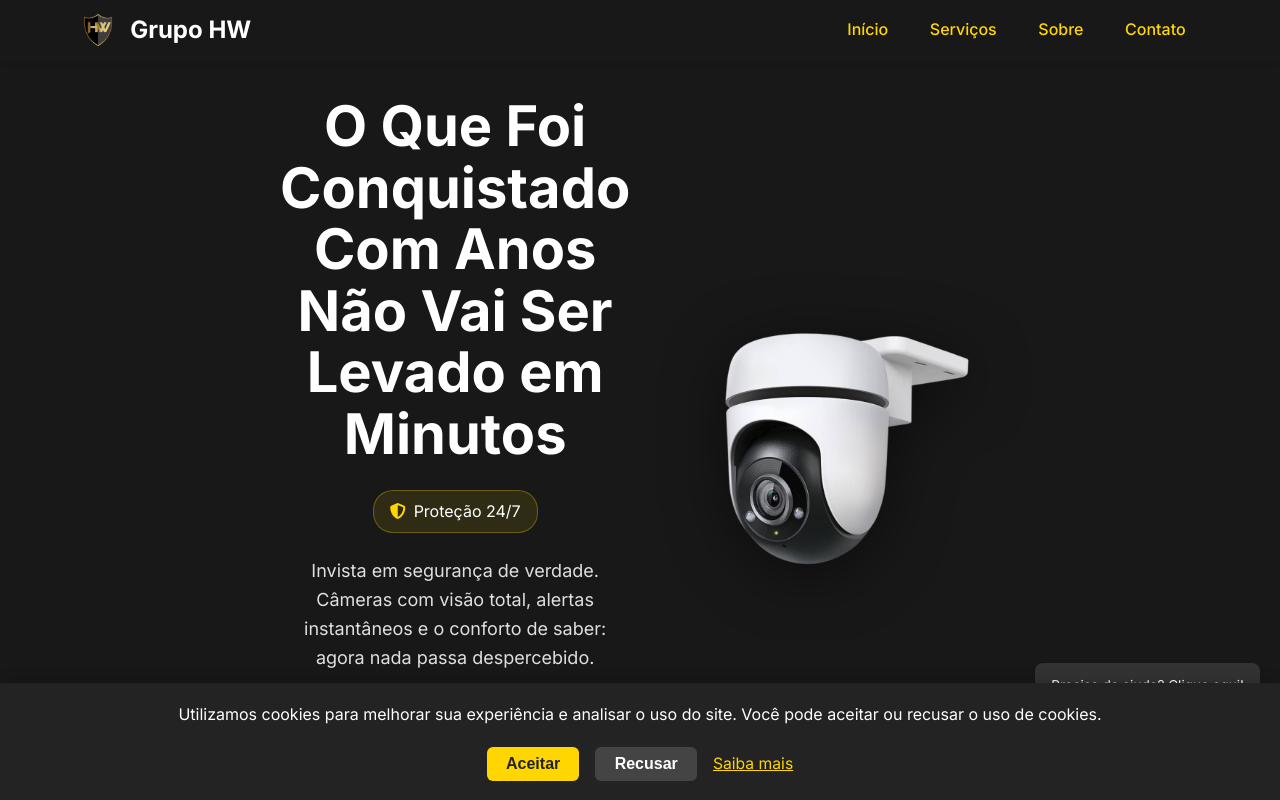
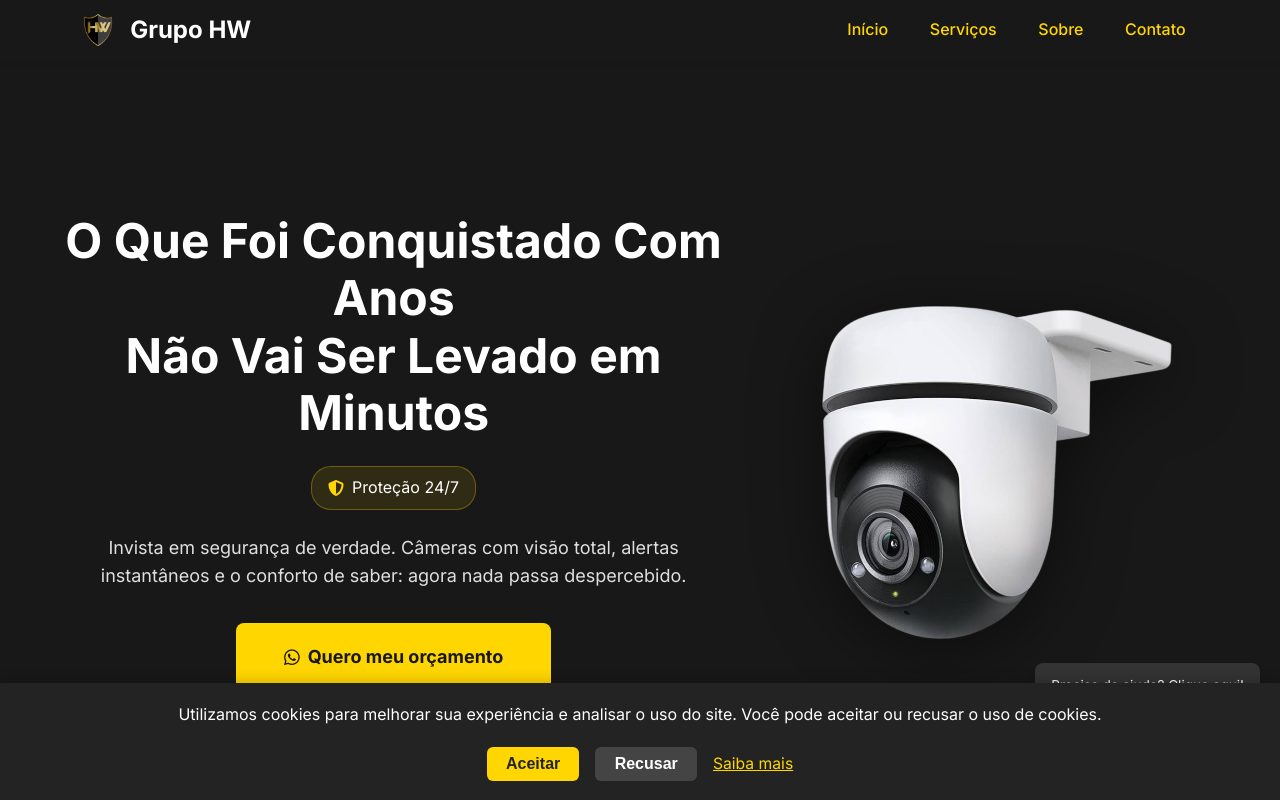
Before and after one commit to xEmanuelGarcia/grupo-hw-security, a Vue app: page /cameras in a window 1280 px wide. Shown: the top 800 px of the page. Built offline with nearby package versions, Linux system fonts and the light colour scheme.

Commit message:
ajste da Herocameras

```diff
--- a/src/pages/CamerasLandingPage.vue
+++ b/src/pages/CamerasLandingPage.vue
@@ -447,9 +447,11 @@ export default {
 
 .hero-content {
   display: grid;
-  grid-template-columns: 1fr 1fr;
-  gap: 4rem;
+  grid-template-columns: 1.2fr 0.8fr;
+  gap: 3rem;
   align-items: center;
+  max-width: 1400px;
+  margin: 0 auto;
 }
 
 .hero-text {
@@ -457,9 +459,9 @@ export default {
 }
 
 .hero-title {
-  font-size: 3.5rem;
+  font-size: 3rem;
   font-weight: 700;
-  line-height: 1.1;
+  line-height: 1.2;
   margin-bottom: 1.5rem;
   color: white;
 }
@@ -491,12 +493,14 @@ export default {
   display: flex;
   justify-content: center;
   align-items: center;
+  position: relative;
 }
 
 .camera-img {
-  max-width: 100%;
+  max-width: 90%;
   height: auto;
   filter: drop-shadow(0 10px 30px rgba(0, 0, 0, 0.5));
+  transform: scale(1.1);
 }
 
 /* Problems Section */
```
Also changed, not shown: 1 other file (tests, documents, lock files or other folders).
